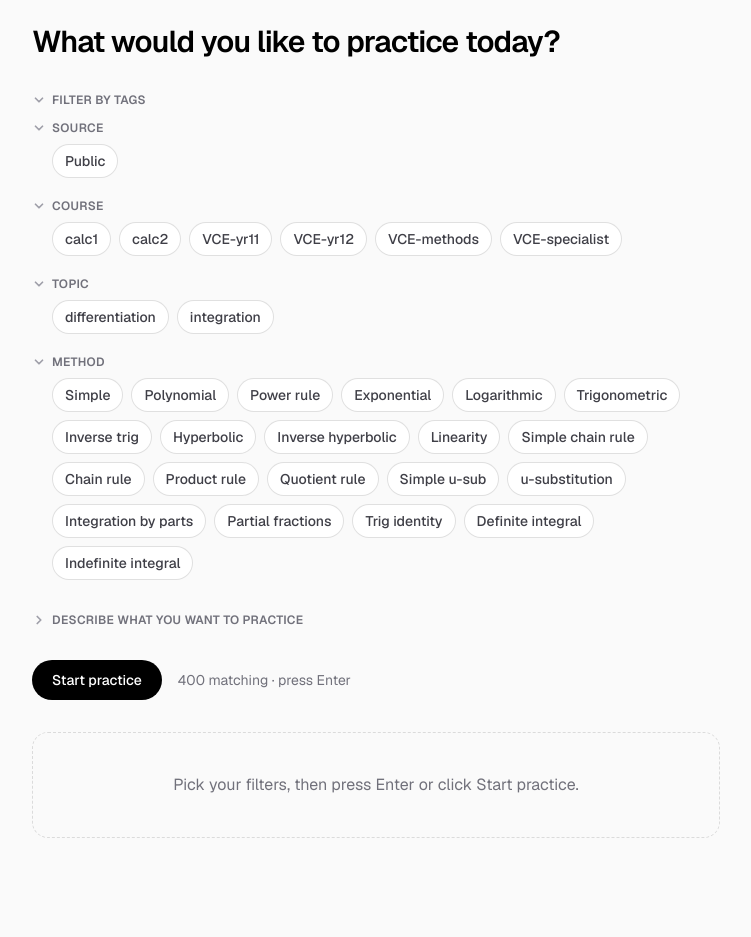
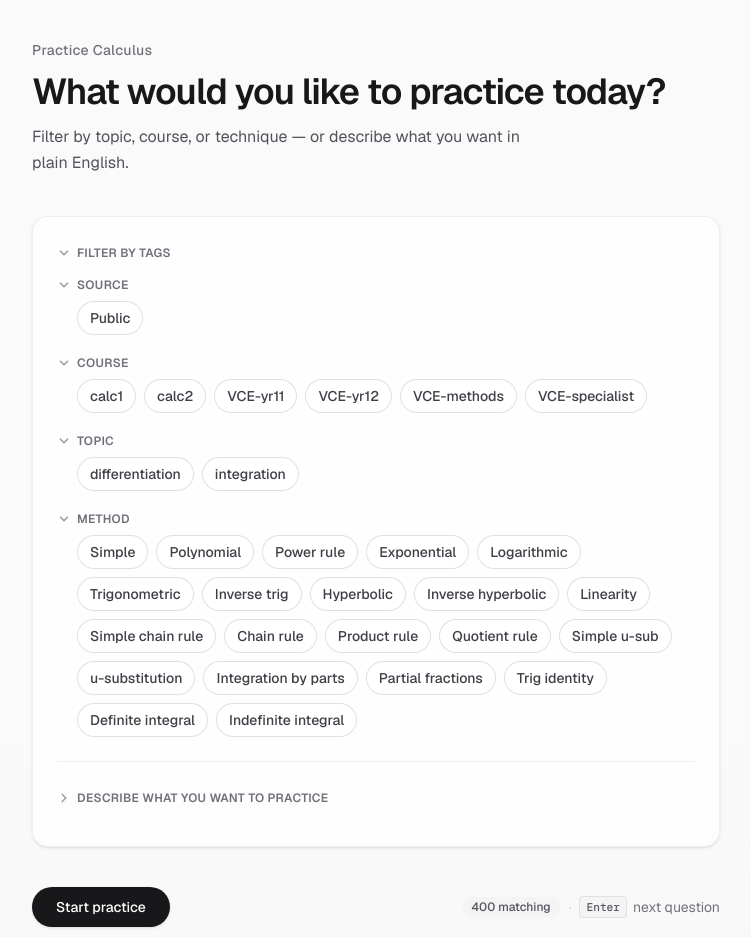
Before and after one commit to yinan-you/practicecalculus, a Next.js app: page / in a window 1280 px wide. Shown: the part 40-977 px from the top of the page, without its empty margins (264-1015 px from the left). Built offline with nearby package versions, Linux system fonts and the light colour scheme.

Commit message:
Refactor UI components in PracticeSession and update global styles. Enhance layout with improved spacing and background gradients, and introduce a new kbd-hint class for keyboard shortcuts. Update font family for better consistency across the application.

```diff
--- a/src/app/globals.css
+++ b/src/app/globals.css
@@ -23,5 +23,11 @@
 body {
   background: var(--background);
   color: var(--foreground);
-  font-family: Arial, Helvetica, sans-serif;
+  font-family: var(--font-geist-sans), system-ui, sans-serif;
 }
+
+@layer components {
+  .kbd-hint {
+    @apply inline-flex min-w-5 items-center justify-center rounded border border-black/[.08] bg-zinc-100 px-1.5 py-0.5 font-mono text-[0.7rem] font-medium text-zinc-600 dark:border-white/[.12] dark:bg-zinc-800 dark:text-zinc-300;
+  }
+}
--- a/src/app/page.tsx
+++ b/src/app/page.tsx
@@ -6,12 +6,19 @@ export default function Home() {
   const questions = loadQuestions();
 
   return (
-    <div className="flex flex-col flex-1 items-center bg-zinc-50 font-sans dark:bg-black">
-      <main className="flex w-full max-w-3xl flex-1 flex-col gap-8 px-6 py-16 sm:px-10">
-        <header className="space-y-2">
-          <h1 className="text-3xl font-semibold tracking-tight text-black dark:text-zinc-50">
+    <div className="flex flex-1 flex-col items-center bg-gradient-to-b from-zinc-50 via-zinc-50 to-zinc-100/70 font-sans dark:from-zinc-950 dark:via-zinc-950 dark:to-black">
+      <main className="flex w-full max-w-3xl flex-1 flex-col gap-10 px-6 py-14 sm:px-10 sm:py-20">
+        <header className="space-y-3">
+          <p className="text-sm font-medium tracking-wide text-zinc-500 dark:text-zinc-400">
+            Practice Calculus
+          </p>
+          <h1 className="text-3xl font-semibold tracking-tight text-zinc-900 sm:text-4xl dark:text-zinc-50">
             What would you like to practice today?
           </h1>
+          <p className="max-w-lg text-base leading-relaxed text-zinc-600 dark:text-zinc-400">
+            Filter by topic, course, or technique — or describe what you want in
+            plain English.
+          </p>
         </header>
 
         <PracticeSession questions={questions} />
--- a/src/components/collapsible-section.tsx
+++ b/src/components/collapsible-section.tsx
@@ -40,10 +40,10 @@ export function CollapsibleSection({
         type="button"
         onClick={() => setExpanded((open) => !open)}
         aria-expanded={expanded}
-        className="mb-3 flex w-full items-center gap-1.5 text-left"
+        className="-mx-1 mb-3 flex w-[calc(100%+0.5rem)] items-center gap-1.5 rounded-lg px-1 py-1 text-left transition-colors hover:bg-black/[.03] dark:hover:bg-white/[.04]"
       >
         <Chevron expanded={expanded} />
-        <span className="text-xs font-semibold uppercase tracking-wide text-zinc-500">
+        <span className="text-xs font-semibold uppercase tracking-wide text-zinc-500 dark:text-zinc-400">
           {title}
         </span>
         {!expanded && collapsedHint && (
--- a/src/components/practice-session.tsx
+++ b/src/components/practice-session.tsx
@@ -130,7 +130,9 @@ export function PracticeSession({ questions }: PracticeSessionProps) {
   const customCollapsedHint = customFilter?.query;
 
   return (
-    <div className="w-full space-y-8">
+    <div className="flex w-full flex-col gap-10">
+      <section className="rounded-2xl border border-black/[.06] bg-white/70 p-5 shadow-sm backdrop-blur-sm sm:p-6 dark:border-white/[.08] dark:bg-zinc-950/70">
+        <div className="space-y-6">
           <CollapsibleSection
             title="Filter by tags"
             collapsedHint={chipCollapsedHint}
@@ -142,6 +144,8 @@ export function PracticeSession({ questions }: PracticeSessionProps) {
               onClear={handleClear}
             />
           </CollapsibleSection>
+
+          <div className="border-t border-black/[.06] dark:border-white/[.08]" />
 
           <CollapsibleSection
             title="Describe what you want to practice"
@@ -159,20 +163,43 @@ export function PracticeSession({ questions }: PracticeSessionProps) {
               )}
             </div>
           </CollapsibleSection>
+        </div>
+      </section>
 
-      <div className="flex items-center gap-4">
+      <section className="space-y-5">
+        <div className="flex flex-col gap-4 sm:flex-row sm:items-center sm:justify-between">
           <button
             type="button"
             onClick={generateNextQuestion}
             disabled={hasNoMatches}
-          className="rounded-full bg-black px-5 py-2.5 text-sm font-medium text-white transition-colors hover:bg-zinc-800 disabled:cursor-not-allowed disabled:opacity-40 dark:bg-white dark:text-black dark:hover:bg-zinc-200"
+            className="rounded-full bg-zinc-900 px-6 py-2.5 text-sm font-medium text-white shadow-sm transition-all hover:bg-zinc-800 hover:shadow disabled:cursor-not-allowed disabled:opacity-40 disabled:shadow-none dark:bg-zinc-50 dark:text-zinc-900 dark:hover:bg-white"
           >
             {currentQuestion ? "Next question" : "Start practice"}
           </button>
-        <span className="text-sm text-zinc-500">
-          {matchingQuestions.length} matching · press Enter
-          {currentQuestion?.solution ? " · S solution" : ""}
+
+          <div className="flex flex-wrap items-center gap-x-2 gap-y-1 text-sm text-zinc-500">
+            <span className="inline-flex items-center rounded-full bg-zinc-100 px-2.5 py-0.5 text-xs font-medium text-zinc-600 dark:bg-zinc-800 dark:text-zinc-300">
+              {matchingQuestions.length} matching
             </span>
+            <span aria-hidden className="text-zinc-300 dark:text-zinc-600">
+              ·
+            </span>
+            <span className="inline-flex items-center gap-1.5">
+              <kbd className="kbd-hint">Enter</kbd>
+              next question
+            </span>
+            {currentQuestion?.solution && (
+              <>
+                <span aria-hidden className="text-zinc-300 dark:text-zinc-600">
+                  ·
+                </span>
+                <span className="inline-flex items-center gap-1.5">
+                  <kbd className="kbd-hint">S</kbd>
+                  solution
+                </span>
+              </>
+            )}
+          </div>
         </div>
 
         {currentQuestion ? (
@@ -182,12 +209,15 @@ export function PracticeSession({ questions }: PracticeSessionProps) {
             onToggleSolution={() => setIsSolutionOpen((open) => !open)}
           />
         ) : (
-        <div className="w-full rounded-2xl border border-dashed border-black/[.12] p-10 text-center text-zinc-500 dark:border-white/[.18]">
+          <div className="flex w-full flex-col items-center justify-center rounded-2xl border border-dashed border-black/[.1] bg-white/50 px-6 py-14 text-center dark:border-white/[.14] dark:bg-zinc-950/40">
+            <p className="max-w-sm text-sm leading-relaxed text-zinc-500 dark:text-zinc-400">
               {hasNoMatches
-            ? "No questions match these filters. Try removing some."
-            : "Pick your filters, then press Enter or click Start practice."}
+                ? "No questions match these filters. Try removing some or broadening your search."
+                : "Set your filters above, then press Enter or click Start practice."}
+            </p>
           </div>
         )}
+      </section>
     </div>
   );
 }
```
Lines whose indentation alone changed are shown as unchanged.
